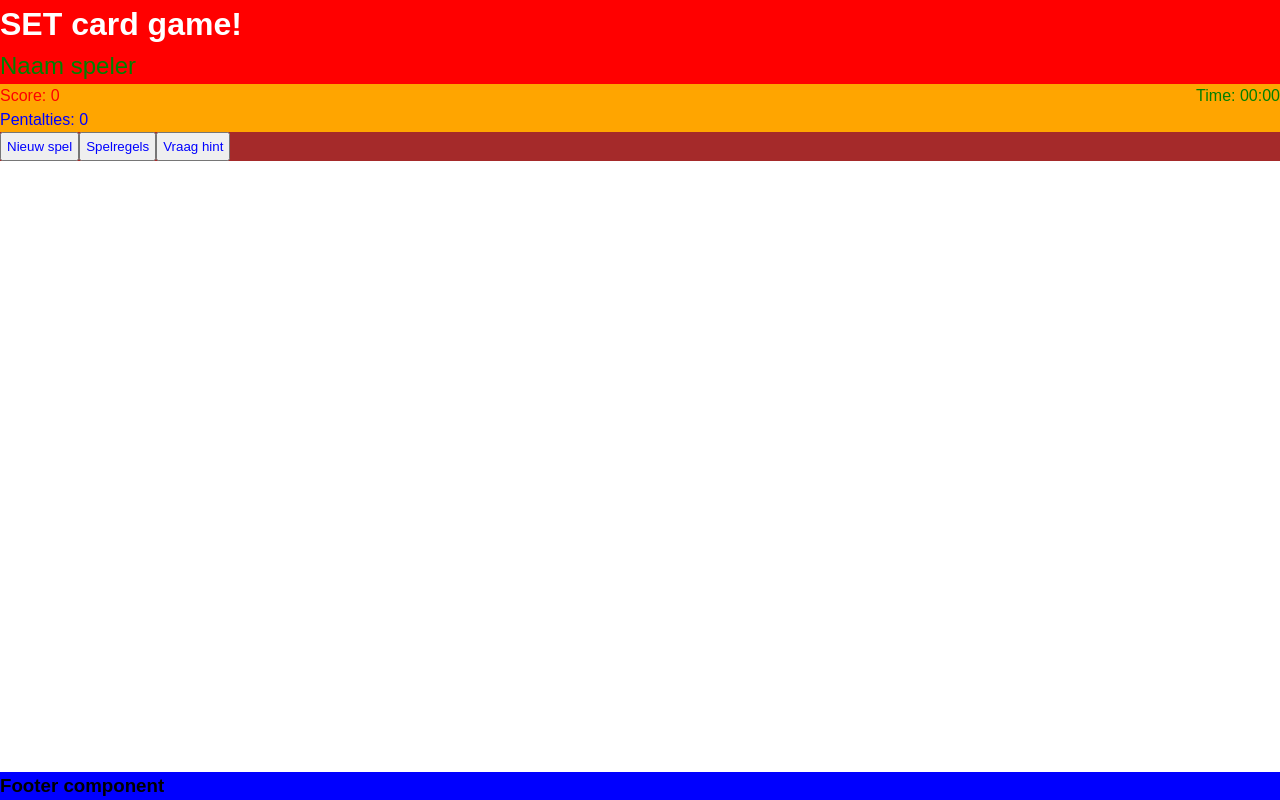
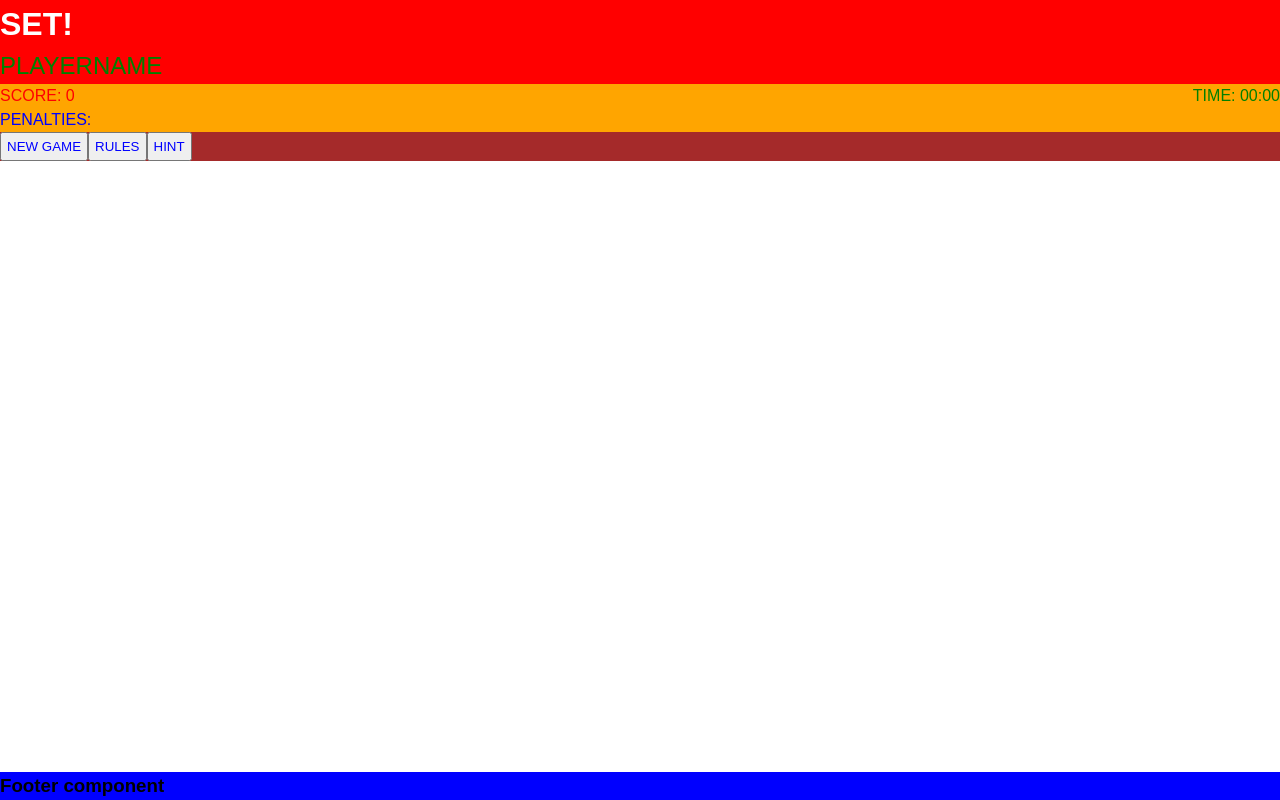
Before and after one commit to RobVerplanke/set-card-game, a React (Vite) app: page / in a window 1280 px wide. Built offline with nearby package versions, Linux system fonts and the light colour scheme.

Commit message:
chore: replace hardcoded labels with dynamic content

```diff
--- a/src/components/elements/header/TimeBoard/TimerBoard.tsx
+++ b/src/components/elements/header/TimeBoard/TimerBoard.tsx
@@ -1,5 +1,10 @@
 import styles from '../TimeBoard/TimeBoard.module.css';
+import * as constants from '../../../../constants/index';
 
 export default function TimeBoard() {
-  return <span className={styles.timer}>Time: 00:00</span>;
+  return (
+    <span className={styles.timer}>
+      {constants.TIME_LABEL.toUpperCase()}: 00:00
+    </span>
+  );
 }
--- a/src/components/elements/header/scoreBoard/ScoreBoard.tsx
+++ b/src/components/elements/header/scoreBoard/ScoreBoard.tsx
@@ -1,15 +1,23 @@
 import styles from '../ScoreBoard/ScoreBoard.module.css';
 import { useGameStore } from '../../../../store/gameStore';
+
+// Truly constants
+import * as constants from '../../../../constants/index';
 
 export default function ScoreBoard() {
   // Get score from store
   const score = useGameStore((state) => state.score);
+  const penalties = useGameStore((state) => state.penalties);
 
   return (
-    <div className={styles.ScoreBoard}>
-      <span className={styles.score}>Score: {score}</span>
+    <div className={styles.ScpenaltiesreBoard}>
+      <span className={styles.score}>
+        {constants.SCORE_LABEL.toUpperCase()}: {score}
+      </span>
       <br />
-      <span className={styles.penalties}>Pentalties: 0</span>
+      <span className={styles.penalties}>
+        {constants.PENALTIES_LABEL.toUpperCase()}: {penalties}
+      </span>
     </div>
   );
 }
--- a/src/components/layout/Header/Header.tsx
+++ b/src/components/layout/Header/Header.tsx
@@ -19,10 +19,12 @@ export default function Header() {
   return (
     <header className={styles.header}>
       {/* Game title */}
-      <h1 className={styles.title}>{constants.HEADER_TITLE}</h1>
+      <h1 className={styles.title}>{constants.HEADER_TITLE.toUpperCase()}</h1>
 
       {/* Player name */}
-      <span className={styles.name}>{constants.HEADER_PLAYER_NAME}</span>
+      <span className={styles.name}>
+        {constants.HEADER_PLAYER_NAME.toUpperCase()}
+      </span>
 
       {/* Game information components */}
       <div className={styles.gameStats}>
@@ -32,9 +34,18 @@ export default function Header() {
 
       {/* Menu button components */}
       <div className={styles.buttonsContainer}>
-        <NavButton label={constants.NAV_BUTTON_NEW_GAME} onClick={startGame} />
-        <NavButton label={constants.NAV_BUTTON_RULES} onClick={() => {}} />
-        <NavButton label={constants.NAV_BUTTON_HINT} onClick={useHint} />
+        <NavButton
+          label={constants.NAV_BUTTON_NEW_GAME.toUpperCase()}
+          onClick={startGame}
+        />
+        <NavButton
+          label={constants.NAV_BUTTON_RULES.toUpperCase()}
+          onClick={() => {}}
+        />
+        <NavButton
+          label={constants.NAV_BUTTON_HINT.toUpperCase()}
+          onClick={useHint}
+        />
       </div>
     </header>
   );
--- a/src/constants/index.ts
+++ b/src/constants/index.ts
@@ -9,8 +9,11 @@ export const FILLS = ['empty', 'solid', 'striped'] as const;
 export const COUNTS = [1, 2, 3] as const;
 
 // Header.tsx
-export const HEADER_TITLE = 'SET card game!';
-export const HEADER_PLAYER_NAME = 'Naam speler';
-export const NAV_BUTTON_NEW_GAME = 'Nieuw spel';
-export const NAV_BUTTON_RULES = 'Spelregels';
-export const NAV_BUTTON_HINT = 'Vraag hint';
+export const HEADER_TITLE = 'SET!';
+export const HEADER_PLAYER_NAME = 'Playername';
+export const NAV_BUTTON_NEW_GAME = 'New game';
+export const NAV_BUTTON_RULES = 'Rules';
+export const NAV_BUTTON_HINT = 'Hint';
+export const PENALTIES_LABEL = 'Penalties';
+export const SCORE_LABEL = 'Score';
+export const TIME_LABEL = 'Time';
```
